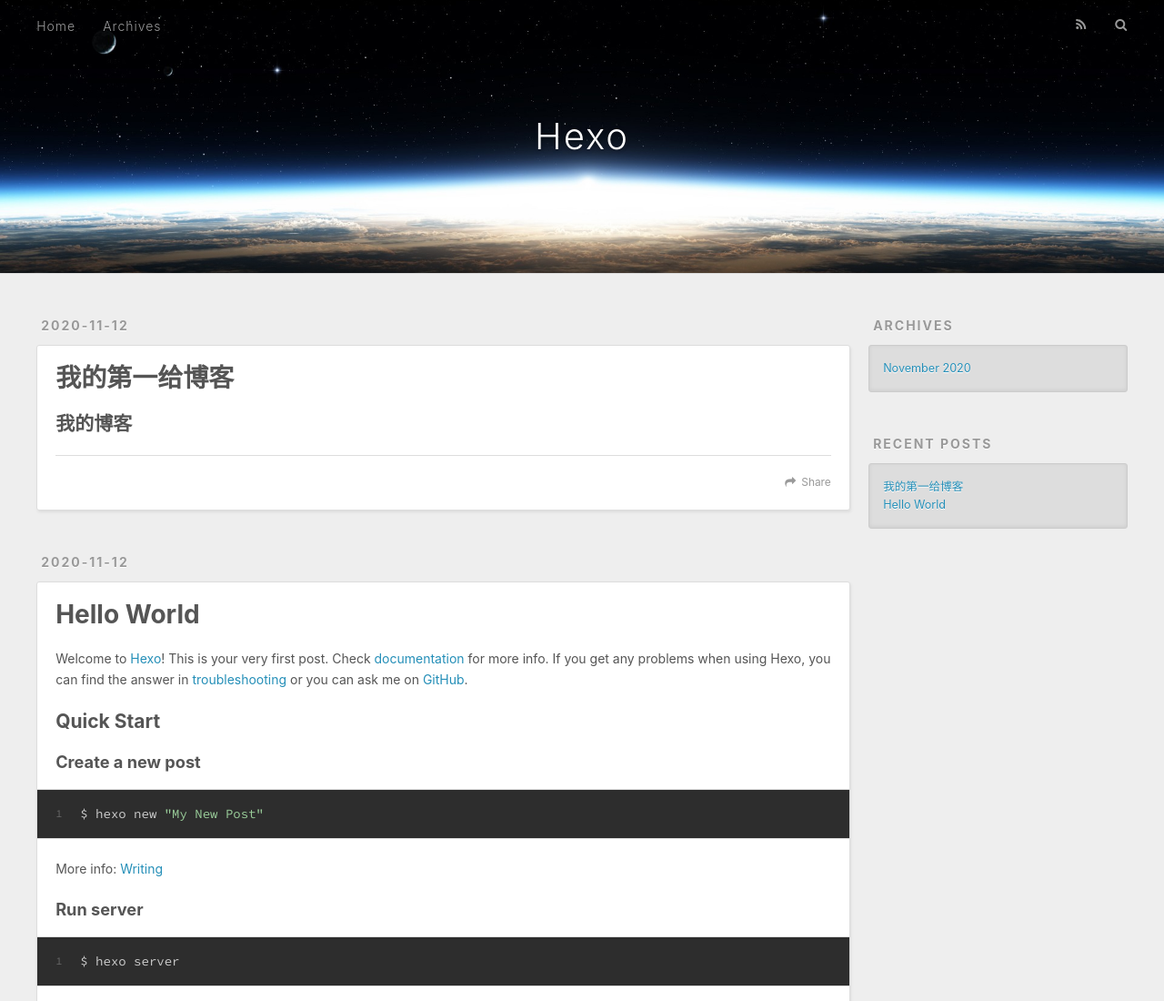
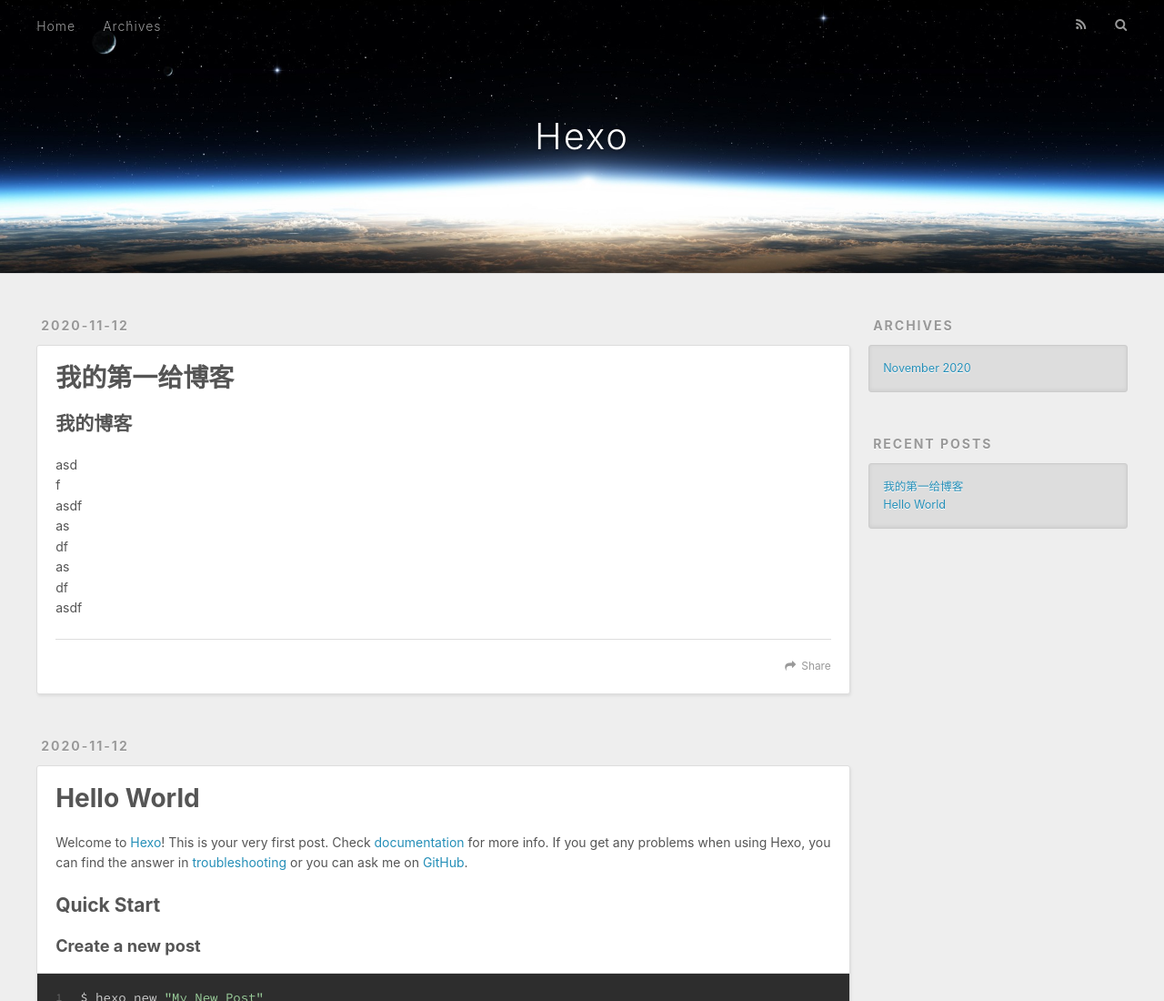
Before and after one commit to huaup/huaup.github.io, a plain HTML site: page index.html in a window 1280 px wide. Shown: the top 1100 px of the page at 91% size. Drawn offline with nearby package versions, Linux system fonts and the light colour scheme.

Commit message:
Site updated: 2020-11-12 22:52:08

```diff
--- a/index.html
+++ b/index.html
@@ -86,7 +86,8 @@
 
     <div class="article-entry" itemprop="articleBody">
 
-        <h2 id="我的博客"><a href="#我的博客" class="headerlink" title="我的博客"></a>我的博客</h2>
+        <h2 id="我的博客"><a href="#我的博客" class="headerlink" title="我的博客"></a>我的博客</h2><p>asd<br>f<br>asdf<br>as<br>df<br>as<br>df<br>asdf</p>
+
 
     </div>
     <footer class="article-footer">
```
Also changed, not shown: 2020/11/12/我的第一给博客/index.html (+5 -4 lines).
